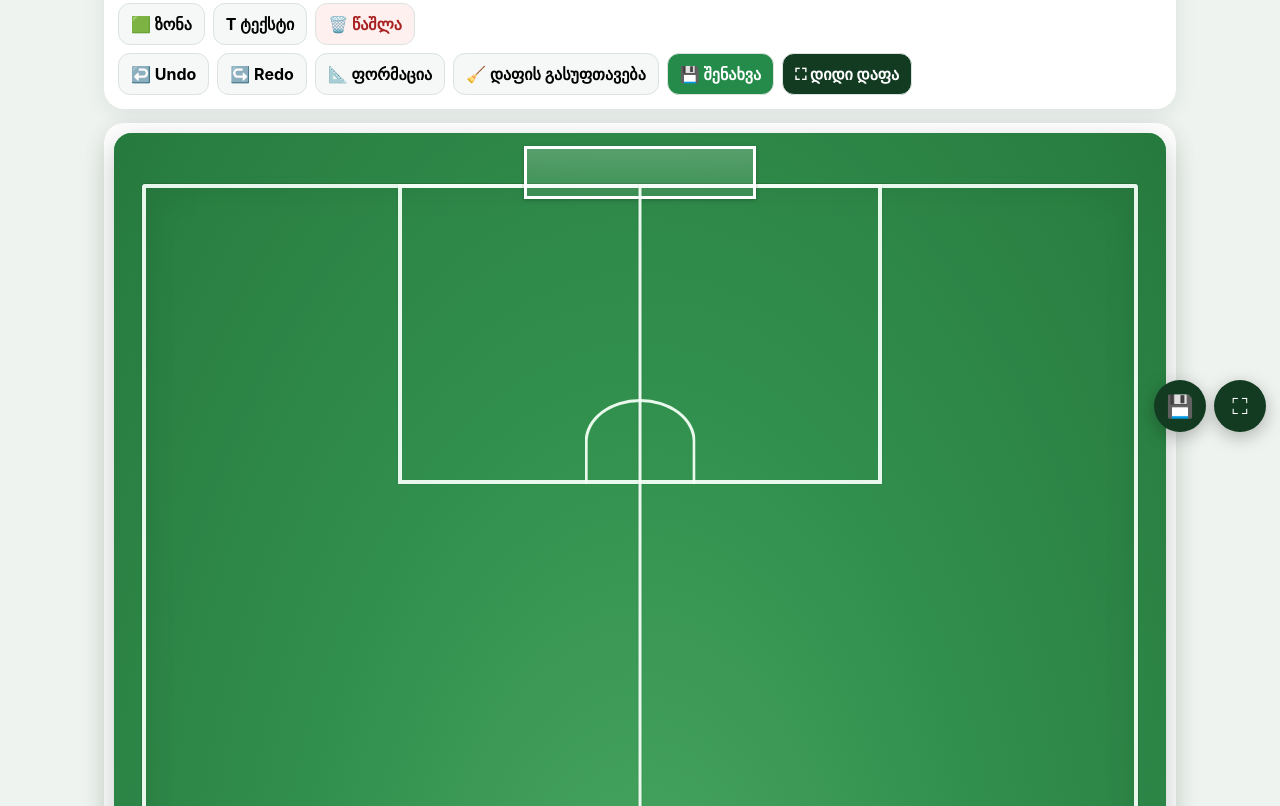
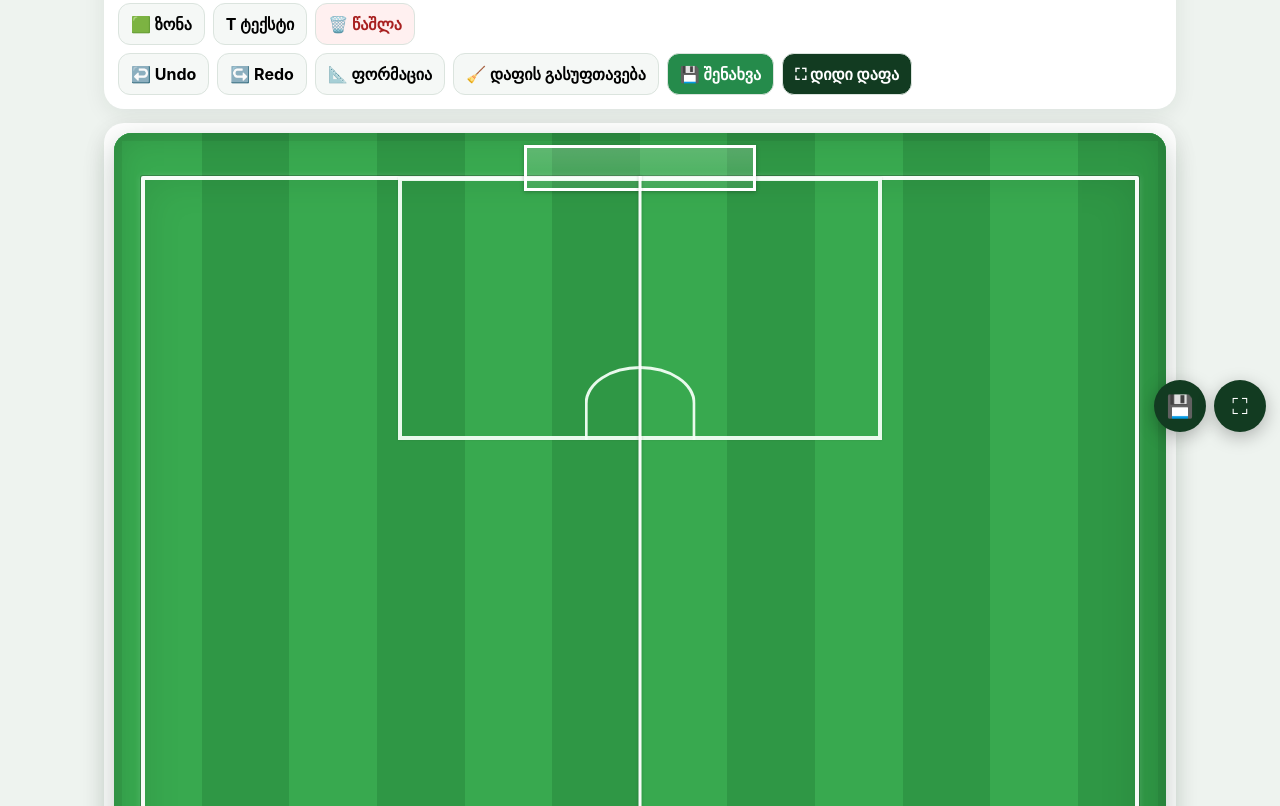
Before and after one commit to lebrona777-del/football-family, a plain HTML site: page index.html in a window 1280 px wide. Shown: the part 354-1160 px from the top of the page. Drawn offline with Linux system fonts and the light colour scheme.

Commit message:
Add files via upload

```diff
--- a/index.html
+++ b/index.html
@@ -29,14 +29,19 @@ textarea{min-height:70px;resize:vertical}
 .tool.danger{background:#fff0f0;color:#a82020}
 .primary{background:#258b4b;color:#fff}.dark{background:#123b21;color:#fff}
 .pitchCard{padding:10px}
-.pitchWrap{position:relative;width:100%;aspect-ratio:.56;border-radius:18px;overflow:hidden;background:#287b3e;touch-action:none;box-shadow:inset 0 0 0 5px #76c487,0 10px 30px #0b2c1640}
+.pitchWrap{position:relative;width:100%;aspect-ratio:.64;border-radius:18px;overflow:hidden;background:#287b3e;touch-action:none;box-shadow:inset 0 0 0 5px #76c487,0 10px 30px #0b2c1640}
 .pitch{position:absolute;inset:0;overflow:hidden;touch-action:none;
 background:
-radial-gradient(ellipse at 50% 48%,#4aa962 0%,#318f4d 48%,#26783d 100%),
-repeating-linear-gradient(90deg,rgba(255,255,255,.035) 0 7%,rgba(0,0,0,.035) 7% 14%),
-repeating-linear-gradient(0deg,rgba(255,255,255,.018) 0 2px,transparent 2px 8px);}
-.pitch:before{content:"";position:absolute;inset:2.7%;border:4px solid rgba(245,255,247,.94);border-radius:3px;box-shadow:0 0 0 1px rgba(0,0,0,.12),inset 0 0 35px rgba(0,0,0,.08)}
-.pitch:after{content:"";position:absolute;top:2.7%;bottom:2.7%;left:50%;width:3px;transform:translateX(-50%);background:rgba(245,255,247,.94);box-shadow:0 0 2px rgba(0,0,0,.15)}
+repeating-linear-gradient(90deg,#38a94f 0 8.33%,#2f9745 8.33% 16.66%),
+repeating-linear-gradient(0deg,rgba(255,255,255,.018) 0 2px,rgba(0,0,0,.028) 2px 5px),
+radial-gradient(circle at 18% 20%,rgba(255,255,255,.08) 0 1px,transparent 1.5px),
+radial-gradient(circle at 72% 68%,rgba(0,0,0,.08) 0 1px,transparent 1.5px),
+linear-gradient(180deg,#42b957 0%,#2e9746 48%,#27903f 100%);
+background-size:auto,auto,7px 7px,9px 9px,auto;
+box-shadow:inset 0 0 35px rgba(0,0,0,.16),inset 0 0 0 8px rgba(0,0,0,.06)}
+.pitch:before{content:"";position:absolute;inset:2.6%;border:4px solid rgba(255,255,255,.96);border-radius:2px;box-shadow:0 0 0 1px rgba(0,0,0,.24),0 0 7px rgba(255,255,255,.18),inset 0 0 38px rgba(0,0,0,.10);pointer-events:none}
+.pitch:after{content:"";position:absolute;top:2.6%;bottom:2.6%;left:50%;width:3px;transform:translateX(-50%);background:rgba(255,255,255,.96);box-shadow:0 0 3px rgba(0,0,0,.22);pointer-events:none}
+.pitch .grassHighlight{position:absolute;inset:3%;pointer-events:none;background:repeating-linear-gradient(90deg,transparent 0 11.8%,rgba(255,255,255,.025) 11.8% 12%);mix-blend-mode:screen}
 .pitch{--line:rgba(245,255,247,.94);--shadow:rgba(0,0,0,.12)}
 .box{position:absolute;left:27%;width:46%;height:16%;border:4px solid var(--line);box-shadow:0 0 2px var(--shadow)}
 .box:after{content:"";position:absolute;left:50%;width:22%;height:28%;border:3px solid var(--line);border-bottom:0;transform:translateX(-50%)}
```
